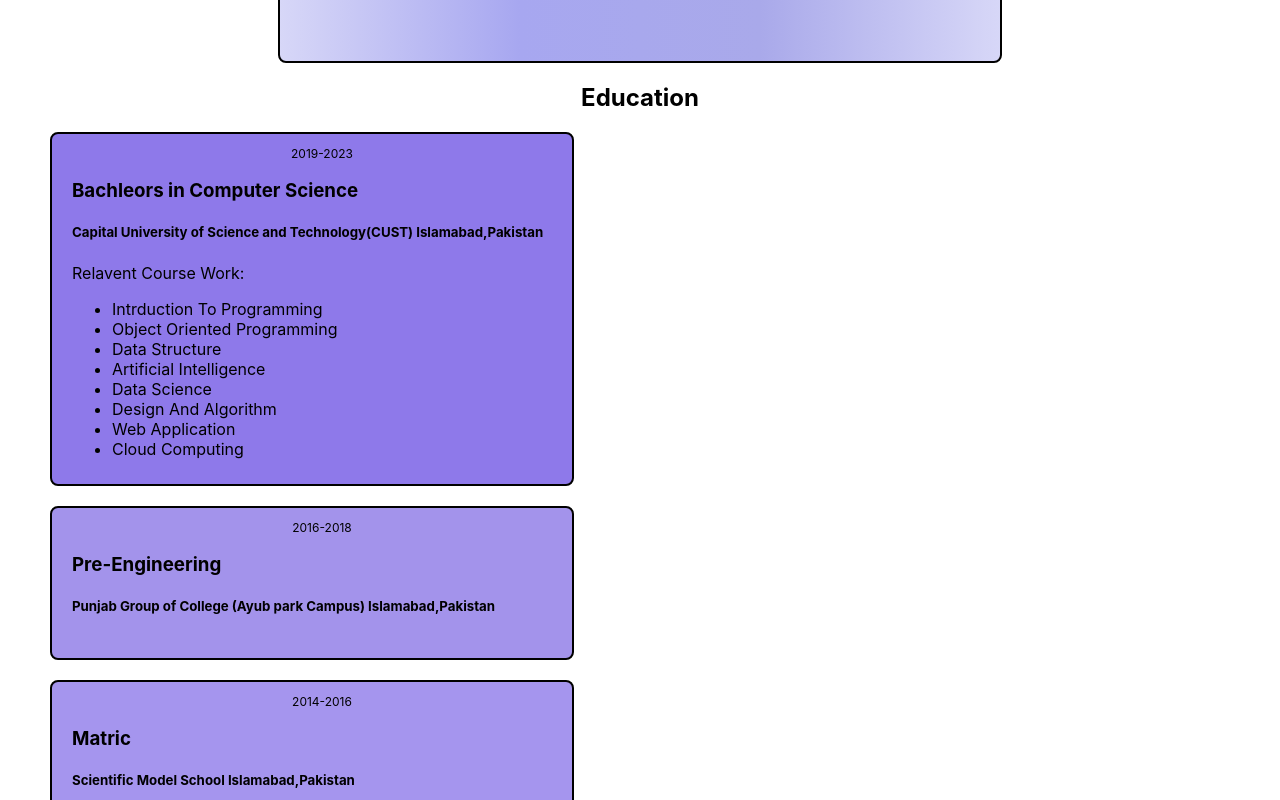
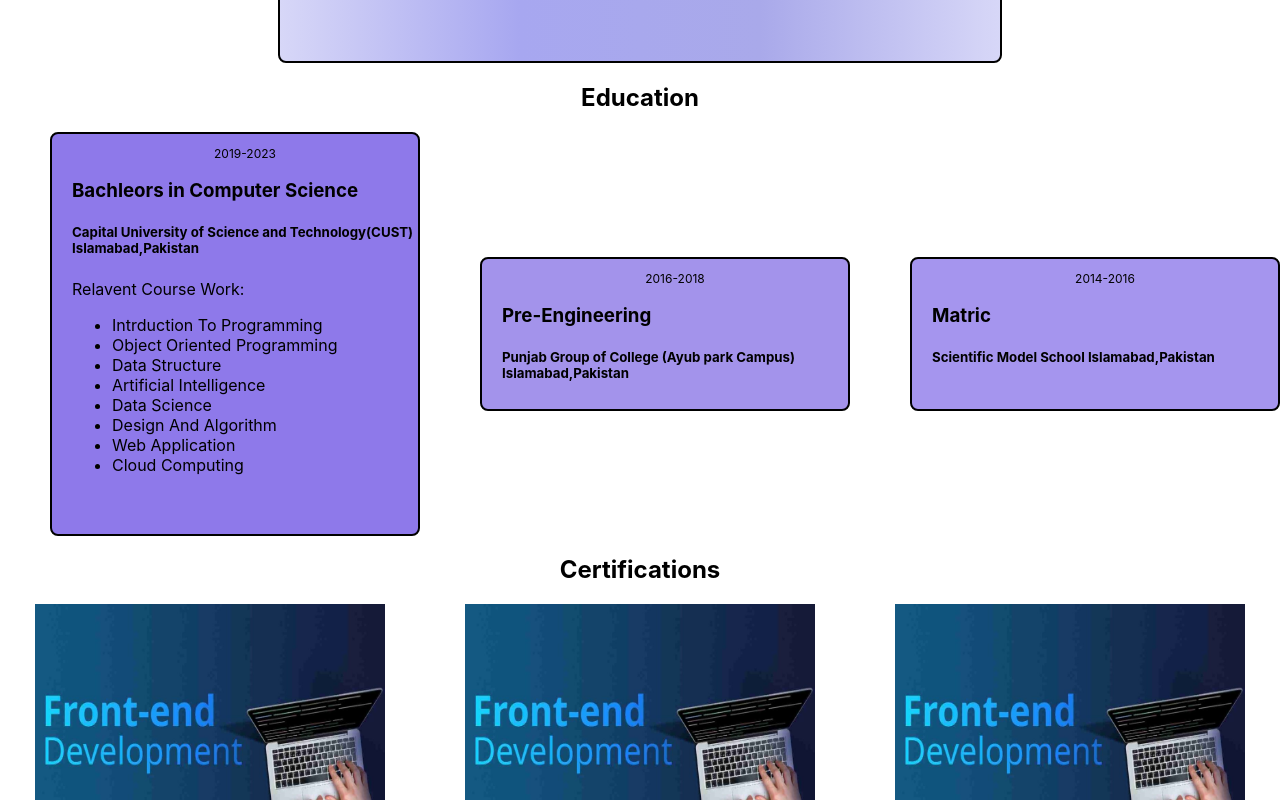
Before and after one commit to hassaan-shafique/MHS-Portfolio, a React (Create React App) app: page / in a window 1280 px wide. Shown: the part 5160-5960 px from the top of the page. Built offline with nearby package versions, Linux system fonts and the light colour scheme.

Commit message:
education

```diff
--- a/src/App.css
+++ b/src/App.css
@@ -869,11 +869,14 @@ padding-left: 20px;
     background-color: #8e79ea;
     color: #000000;
    padding-left: 20px ;
+   height: 400px;
 }
     .education {
       display: flex;
-      flex-direction: column-reverse;
-      gap: 20px;
+      flex-direction: row-reverse;
+      gap: 10px;
+
+  align-items: center;
 
 
     }
```
